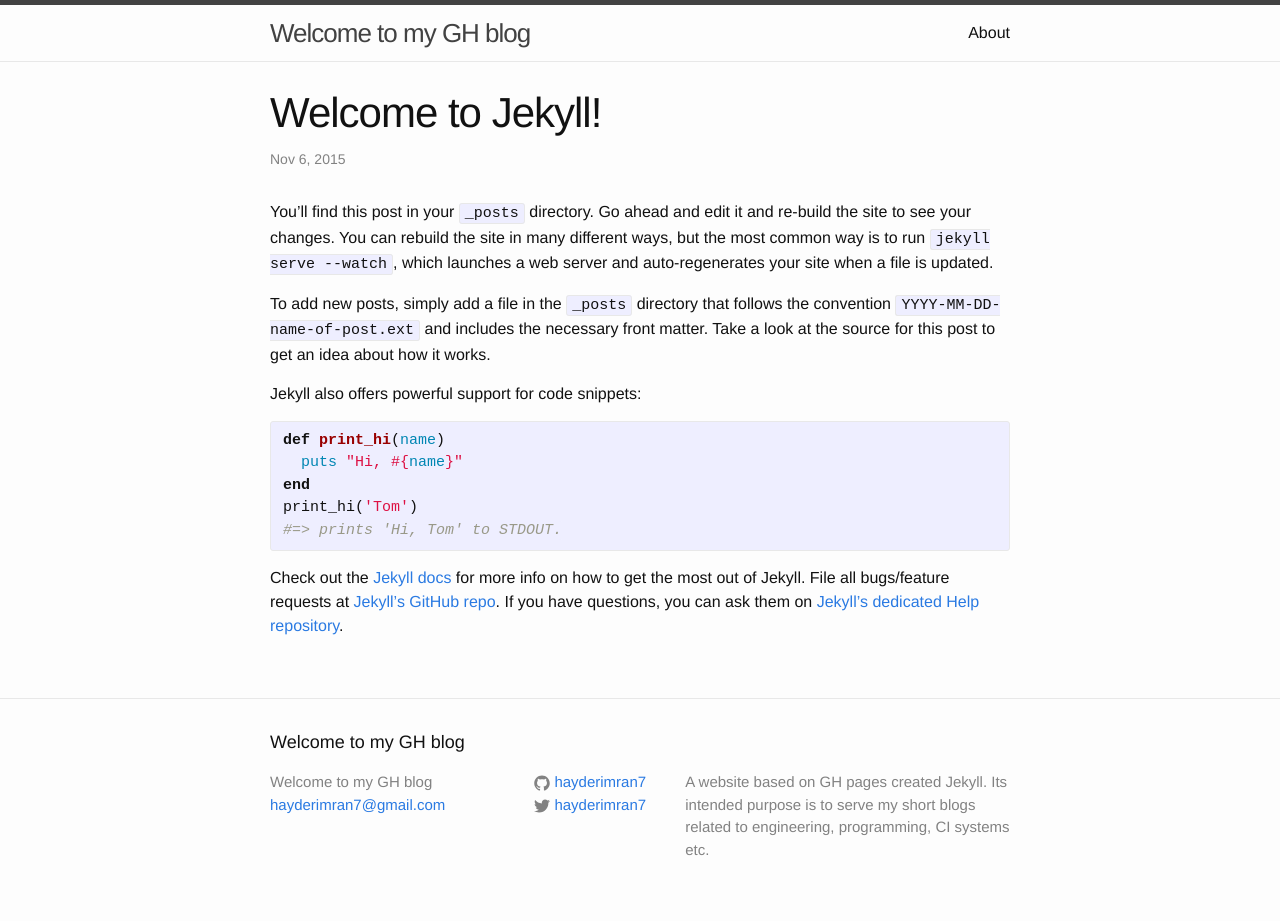
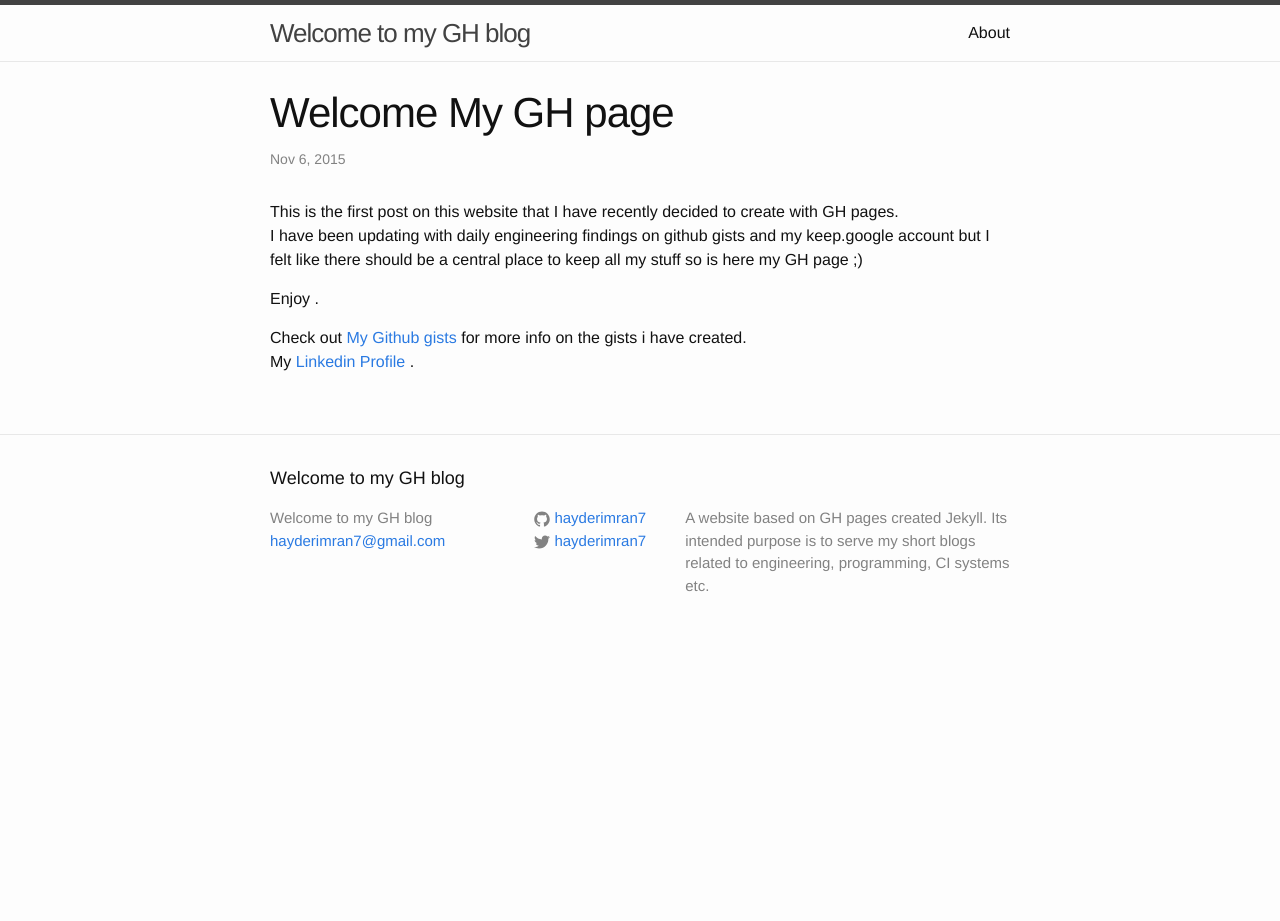
Before and after one commit to hayderimran7/hayderimran7.github.io, a Jekyll site: the page built from _posts/2015-11-06-welcome-to-jekyll.markdown, in a window 1280 px wide. Built offline with Jekyll 4.4.1, drawn with Linux system fonts in a browser that asks for light colours; Markdown is read by kramdown in place of the engine named in the settings; after the commit the page ends 900 px from its top, so only the background shows below that.

Commit message:
update first post
added info about blog and useful links

```diff
--- a/_posts/2015-11-06-welcome-to-jekyll.markdown
+++ b/_posts/2015-11-06-welcome-to-jekyll.markdown
@@ -1,25 +1,16 @@
 ---
 layout: post
-title:  "Welcome to Jekyll!"
+title:  "Welcome My GH page  "
 date:   2015-11-06 16:18:43
-categories: jekyll update
+categories: post init blog
 ---
-You’ll find this post in your `_posts` directory. Go ahead and edit it and re-build the site to see your changes. You can rebuild the site in many different ways, but the most common way is to run `jekyll serve --watch`, which launches a web server and auto-regenerates your site when a file is updated.
+This is the first post on this website that I have recently decided to create with GH pages.
+I have been updating with daily engineering findings on github gists and my keep.google account but I felt like there should be a central place to keep all my stuff so is here my GH page ;)
 
-To add new posts, simply add a file in the `_posts` directory that follows the convention `YYYY-MM-DD-name-of-post.ext` and includes the necessary front matter. Take a look at the source for this post to get an idea about how it works.
+Enjoy .
 
-Jekyll also offers powerful support for code snippets:
+Check out  [My Github gists][gists] for more info on the gists i have created.
+My [Linkedin Profile][linkedin] .
 
-{% highlight ruby %}
-def print_hi(name)
-  puts "Hi, #{name}"
-end
-print_hi('Tom')
-#=> prints 'Hi, Tom' to STDOUT.
-{% endhighlight %}
-
-Check out the [Jekyll docs][jekyll] for more info on how to get the most out of Jekyll. File all bugs/feature requests at [Jekyll’s GitHub repo][jekyll-gh]. If you have questions, you can ask them on [Jekyll’s dedicated Help repository][jekyll-help].
-
-[jekyll]:      http://jekyllrb.com
-[jekyll-gh]:   https://github.com/jekyll/jekyll
-[jekyll-help]: https://github.com/jekyll/jekyll-help
+[gists]:      https://gist.github.com/hayderimran7
+[linkedin]:   https://www.linkedin.com/pub/imran-hayder/92/282/5b1
```
